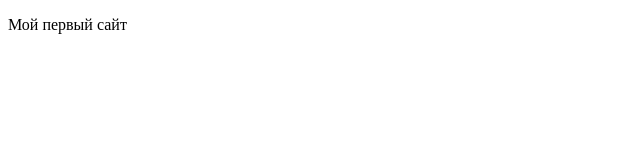
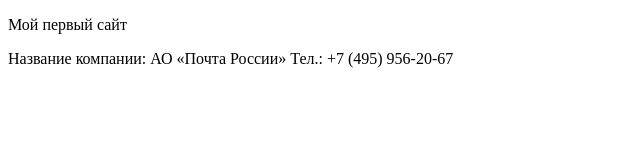
Before and after one commit to lapkina/myFirstProjectForWHS, a plain HTML site: page index.html in a window 1280 px wide. Shown: the whole page, without its empty margins (0-640 px from the left). Drawn offline with Linux system fonts and the light colour scheme.

Commit message:
index.html

```diff
--- a/index.html
+++ b/index.html
@@ -11,6 +11,9 @@
 
 <body>
      <p>Мой первый сайт</p>
+
+     Название компании: АО «Почта России»
+Тел.: +7 (495) 956-20-67
 </body>
 
 
```
